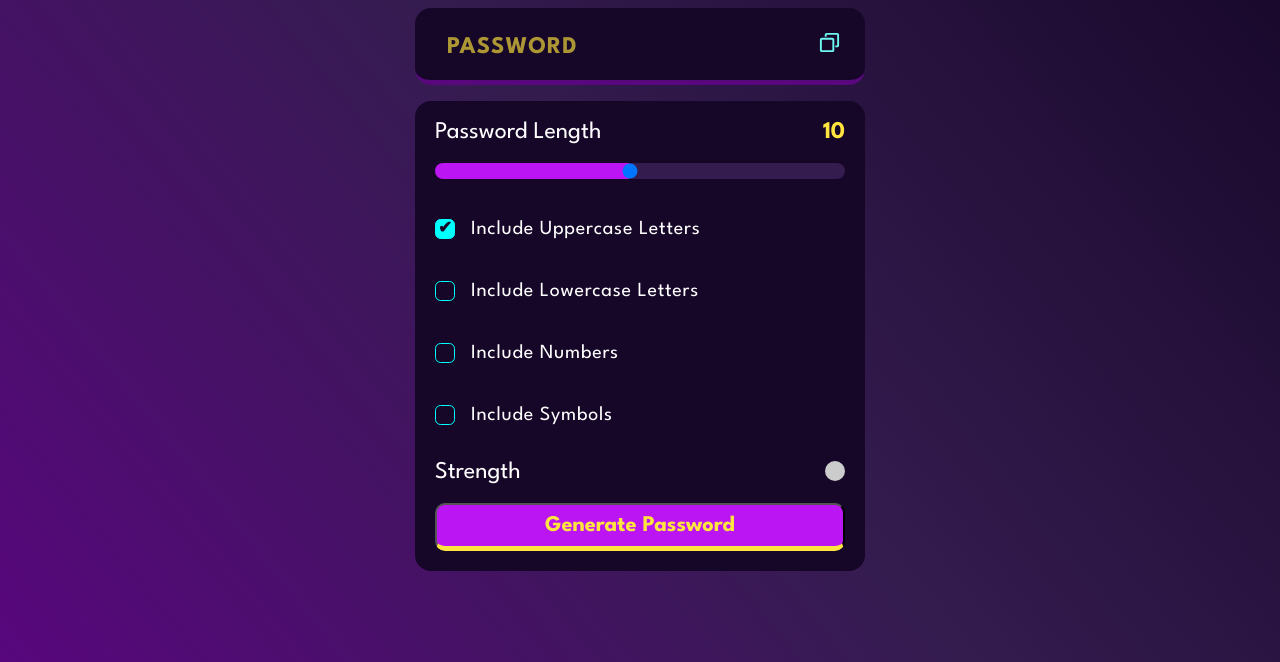
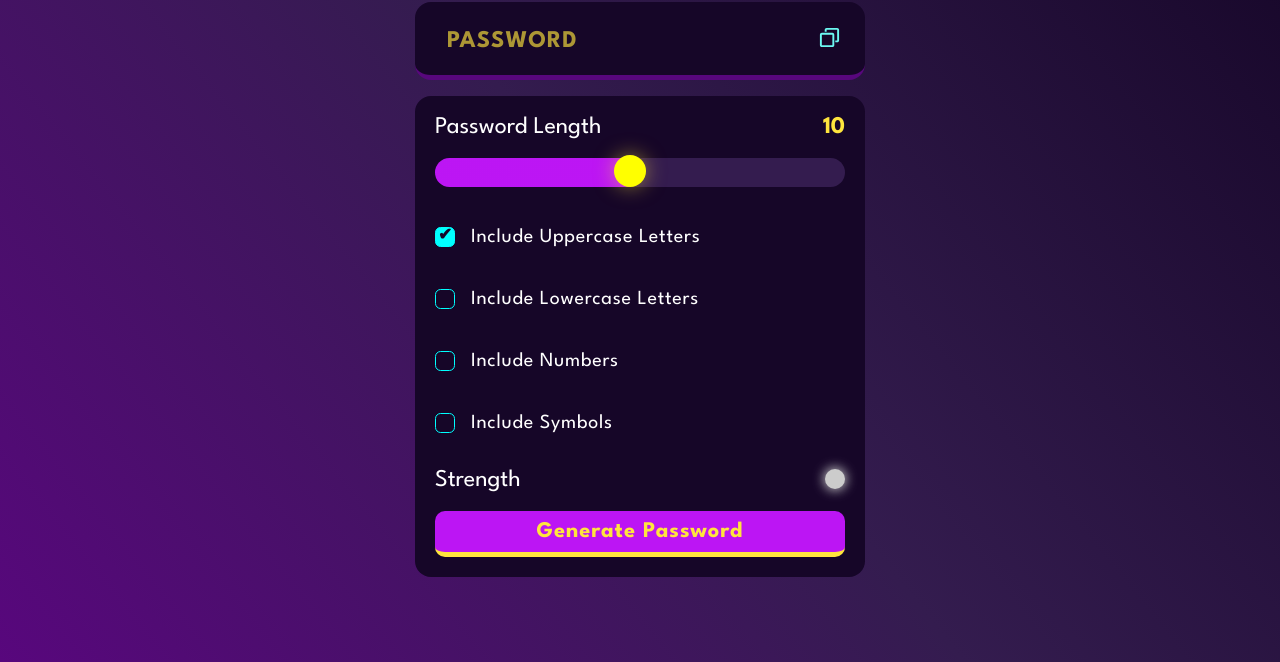
Before and after one commit to Avhinaw/passwordGenerator, a plain HTML site: page index.html in a window 1280 px wide. Shown: the part 138-800 px from the top of the page. Drawn offline with Linux system fonts and the light colour scheme.

Commit message:
more Improvement

```diff
--- a/index.html
+++ b/index.html
@@ -4,6 +4,7 @@
     <meta charset="UTF-8" />
     <meta http-equiv="X-UA-Compatible" content="IE=edge" />
     <meta name="viewport" content="width=device-width, initial-scale=1.0" />
+    <link rel="shortcut icon" href="favicon.svg" type="image/x-icon">
     <link rel="stylesheet" href="style.css" />
     <title>Password Generator</title>
   </head>
--- a/script.js
+++ b/script.js
@@ -22,6 +22,7 @@ function handleSlider() {
 
 function setIndicator(color) {
     indicator.style.backgroundColor = color;
+    indicator.style.boxShadow = `0px 0px 12px 1px ${color}`;
 }
 
 let password = "";
@@ -150,7 +151,4 @@ generateBtn.addEventListener("click", () => {
     password = sufflePassword(Array.from(password));
     passwordDisplay.value = password;
     calcStrength();
-
-    // console.log("Password: ", password);
-    // console.log("Password Length: ", password.length);
 });
--- a/style.css
+++ b/style.css
@@ -1,5 +1,7 @@
 @import url('https://fonts.googleapis.com/css2?family=League+Spartan:wght@400;700&display=swap');
-*{
+*,
+*::before,
+*::after{
     margin: 0%;
     padding: 0%;
     box-sizing: border-box;
@@ -27,6 +29,7 @@
     font-weight: 400;
     text-align: center;
     margin-top: 10px;
+    letter-spacing: 2px;
 }
 .input-copy{
     position: relative;
@@ -111,7 +114,21 @@
     border-radius: 1rem;
     background-image: linear-gradient(hsl(285, 91%, 52%), hsl(285, 91%, 52%));
     background-repeat: no-repeat;
-    background-size: 47.1053% 100%;
+}
+.slider::-webkit-slider-thumb{
+    appearance: none;
+    height: 2rem;
+    width: 2rem;
+    border-radius: 50%;
+    background-color: yellow;
+    margin-top: -3px;
+    box-shadow: 0px 0px 20px 0px rgba(255,229,61,0.50);
+    transition: all 100ms ease-in;
+}
+.slider::-webkit-slider-thumb:hover{
+    background-color: #160628;
+    outline: 2px solid cyan;
+    box-shadow: 0px 0px 25px 5px rgba(61, 242, 255, 0.8);
 }
 .conditions{
     display: flex;
@@ -123,7 +140,7 @@
     margin: 1rem 0;
     display: flex;
     align-items: center;
-    gap: 0 1rem;
+    gap: 1rem;
 }
 .check input{
     appearance: none;
@@ -164,13 +181,17 @@
     color: #ffe53d;
     background-color: hsl(285, 91%, 52%);
     font-size: 1.4rem;
+    letter-spacing: 1px;
     font-weight: bold;
     cursor: pointer;
     user-select: none;
+    border-top: none;
+    border-left: none;
+    border-right: none;
 }
 
 .generatebutton:hover{
     background-color: hsl(285, 100%, 23%);
     border-bottom: .35rem solid #9c9250;
-    transition: 0.3s all;
+    transition: 0.3s all ease-in;
 }
```
Also changed, not shown: favicon.svg (added).
